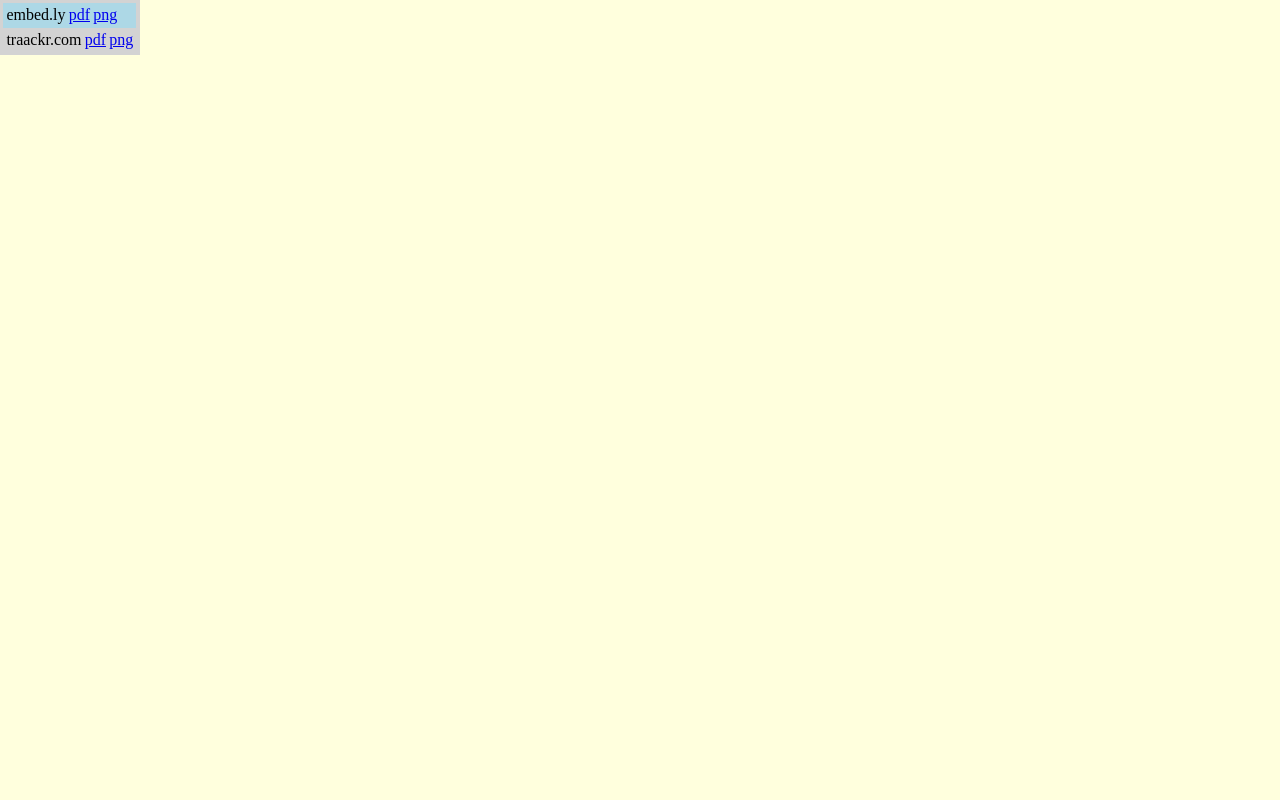
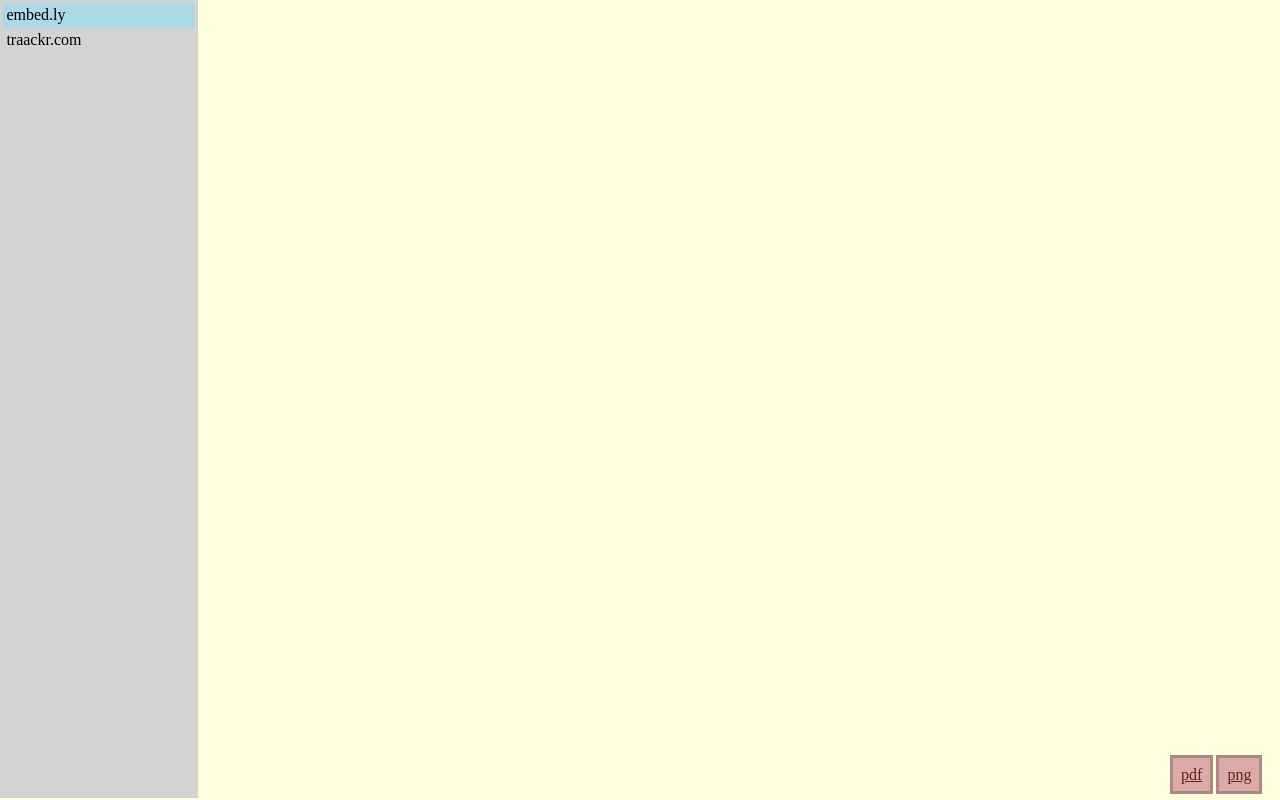
Before and after one commit to dokipen/spf-bigraph, a plain HTML site: page static/index.html in a window 1280 px wide. Drawn offline with Linux system fonts and the light colour scheme; no server answers.

Commit message:
UI  work

```diff
--- a/static/css/style.css
+++ b/static/css/style.css
@@ -9,21 +9,17 @@ body {
 }
 
 svg {
-    width: 100%;
-    height: 100%;
+    display: block;
+    width: auto;
+    overflow: visible;
 }
 
-.node ellipse {
+.node circle {
     stroke: #a88;
     fill: #daa;
-    stroke-width: 3;
-    cx: 50;
-    cy: 50;
-    rx: 50;
-    ry: 50;
 }
 
-.node ellipse.head {
+.node circle.head {
     fill: #ada;
 }
 
@@ -35,17 +31,18 @@ svg {
 
 .link {
     stroke: #a88;
-    stroke-width: 3;
     marker-end: url(#head);
 }
 
 .menu {
-    z-index: 100;
-    position: absolute;
-    top: 0;
-    left: 0;
     background-color: lightgray;
+    display: block;
     padding: 0.2em;
+    width: 12em;
+    float: left;
+    height: 99%;
+    overflow-y: auto;
+    margin: 0;
 }
 
 .menu .item {
@@ -56,6 +53,17 @@ svg {
     background-color: lightblue;
 }
 
-.menu .item .link {
-    padding-left: 0.2em;
+.links {
+    position: absolute;
+    bottom: 1em;
+    right: 1em;
 }
+
+.links .link {
+    border: solid 3px #a88;
+    background-color: #daa;
+    color: #622;
+    padding: 0.5em;
+    margin: 0.1em;
+    margin-top: 1em;
+}
--- a/static/js/script.js
+++ b/static/js/script.js
@@ -28,16 +28,17 @@ function mknodes(data) {
 function run(data) {
   $('svg').remove();
   var width = 800;
-  var height = 600;
-  var distance = 200;
+  var height = $(window).height();
   var verydark = '#622';
   var dark = '#a88';
   var light = '#daa';
   var head = '#ada';
-  var charge = -600;
+  var charge = -800;
   var gravity = 0.05;
-  var r = 50; // radius
+  var markerSize = 12;
+  var r = 70; // radius
   var sw = 3; // stroke-width
+  var distance = r * 3;
 
   var svg = d3.select('body')
               .append('svg').attr({
@@ -47,12 +48,12 @@ function run(data) {
   svg.append('defs').append('marker').attr({
     'id': 'head',
     orient: 'auto',
-    markerWidth: 8,
-    markerHeight: 8,
-    refX: 21,
-    refY: 4,
+    markerWidth: markerSize,
+    markerHeight: markerSize,
+    refX: (r / sw) + (markerSize / 2),
+    refY: markerSize / 2,
   }).append('path').attr({
-    d: 'M0,0 V8 L4,4 Z',
+    d: 'M0,0 V'+markerSize+' L'+markerSize/2+','+markerSize/2+' Z',
     fill: dark
   });
 
@@ -71,7 +72,7 @@ function run(data) {
     .data(links)
     .enter()
     .append('path')
-    .attr({ 'class': 'link', });
+    .attr({ 'class': 'link', 'stroke-width': sw});
 
   var node = svg.selectAll('.node')
     .data(nodes)
@@ -80,11 +81,15 @@ function run(data) {
     .call(force.drag)
     .attr('class', 'node');
 
-  node.append('ellipse')
+  node.append('circle')
        .attr({
          'class': function(_, i) {
            return i == 0 && 'head';
-         }
+         },
+         'r': r,
+         'cx': r,
+         'cy': r,
+         'stroke-width': sw
        });
 
   node.append('text')
@@ -117,20 +122,22 @@ function run(data) {
 function load(domain) {
   d3.json("../data/"+domain+".json", function(e, data) {
     run(data);
+    $('.links .link').remove();
+    $('.links').append('<a class="link pdf" href="docs/'+domain+'.pdf" download>pdf</a>');
+    $('.links').append('<a class="link png" href="images/'+domain+'.png" download>png</a>');
   });
 }
 
 jQuery(function($) {
   domains = domains.sort();
-  $('body').append($("<div>").addClass('menu'));
+  $('body').append($('<div class="menu"></div>'));
+  $('body').append($('<div class="links"></div>'));
   domains.forEach(function(d) {
     var item = $('<p>'+d+'</p>').addClass('item').click(function() {
       load(d);
       $('.menu .item').removeClass('selected');
       $(this).addClass('selected');
     });
-    item.append('<a class="link pdf" href="docs/'+d+'.pdf" download>pdf</a>');
-    item.append('<a class="link png" href="images/'+d+'.png" download>png</a>');
     $('.menu').append(item);
   });
   $('.menu .item').first().addClass('selected');
```
